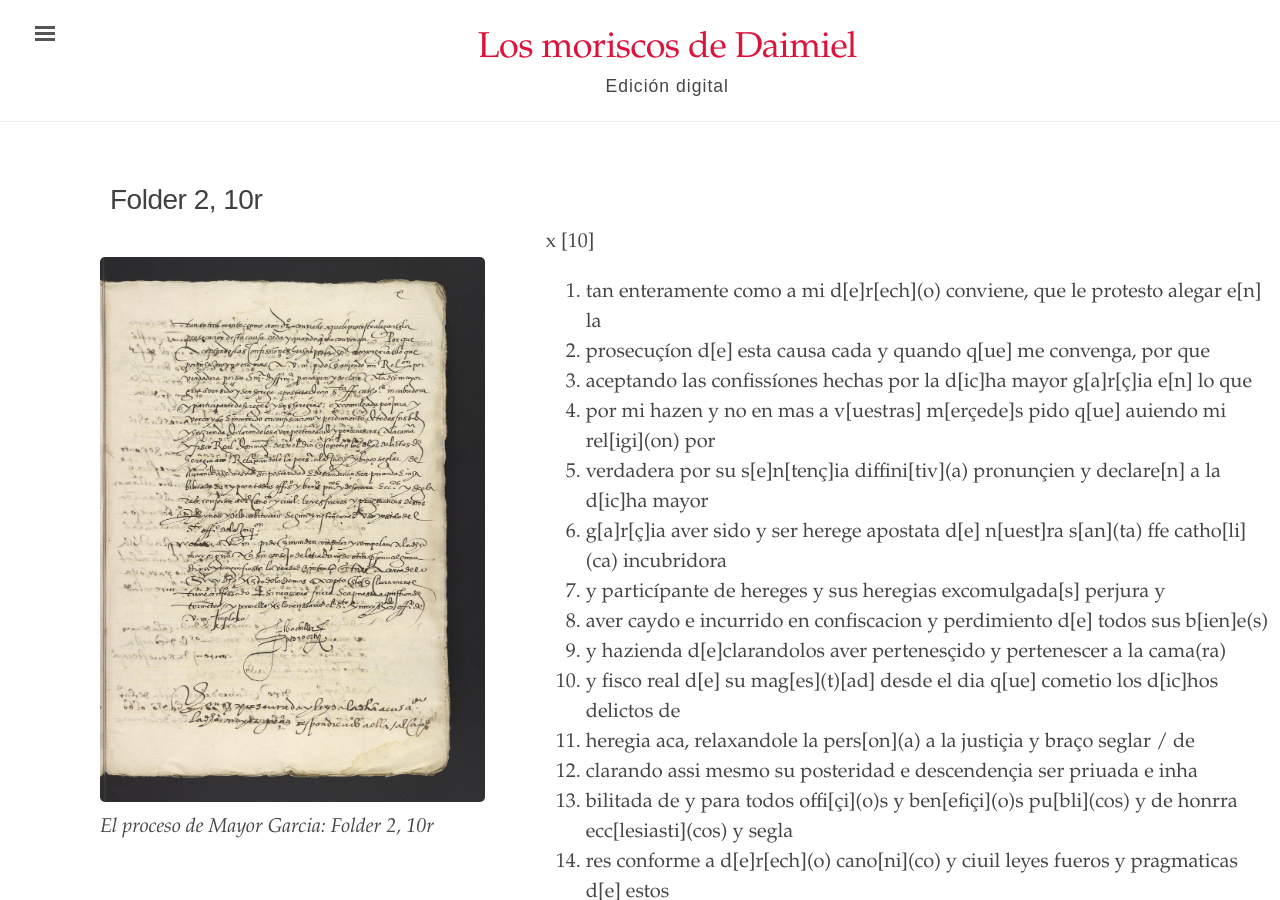
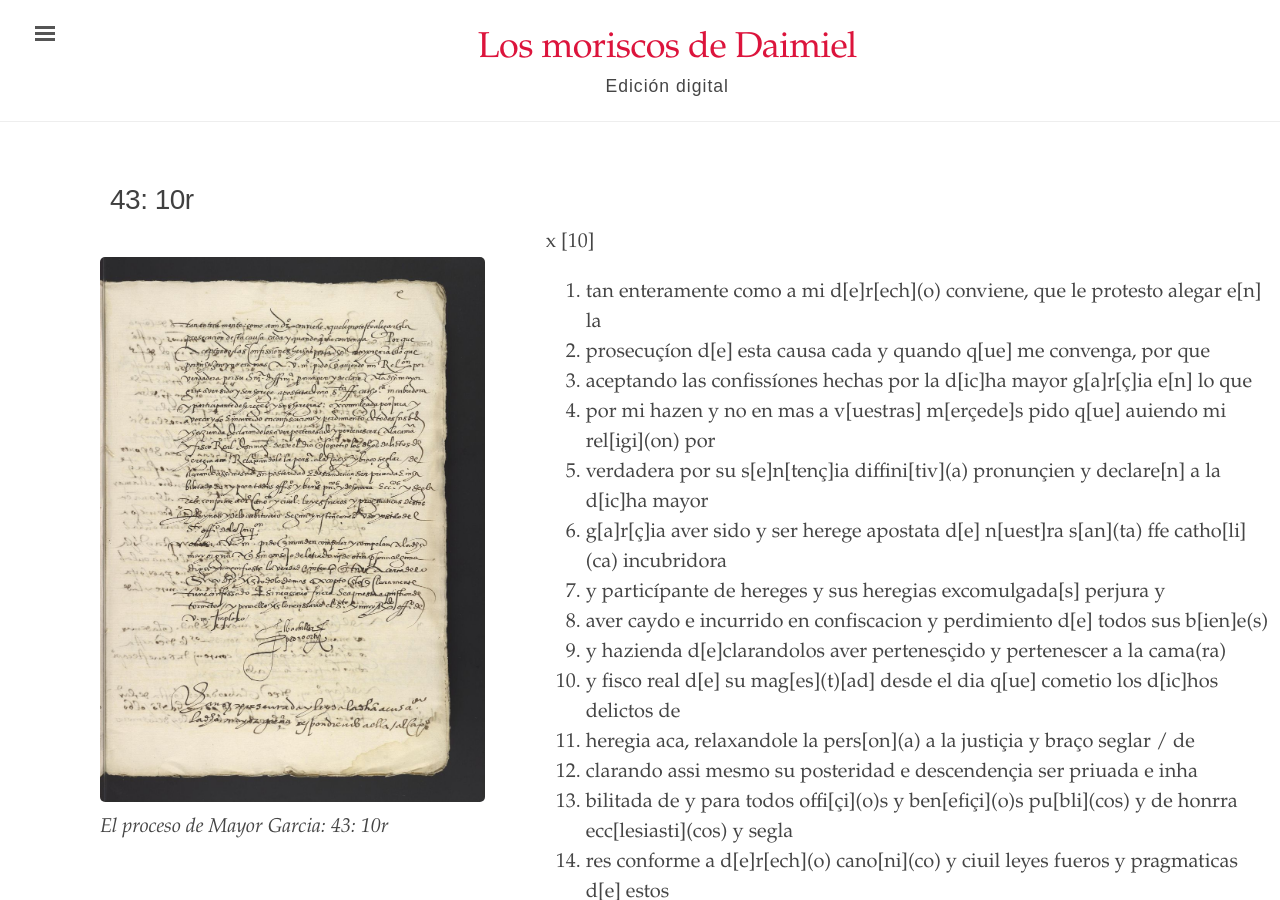
Before and after one commit to digbmc/moriscos-daimel, a Jekyll site: the page built from _texts/folder-2-10r.md, in a window 1280 px wide and 900 px high. Built offline with Jekyll 4.4.1, drawn with Linux system fonts in a browser that asks for light colours.

Commit message:
Update folder-2-10r.md

```diff
--- a/_texts/folder-2-10r.md
+++ b/_texts/folder-2-10r.md
@@ -1,6 +1,6 @@
 ---
 layout: manuscrito
-title: Folder 2, 10r
+title: "43: 10r"
 image: /assets/images/Folder_2_10r.jpg
 body_class: wide-page
 order: 19
```
